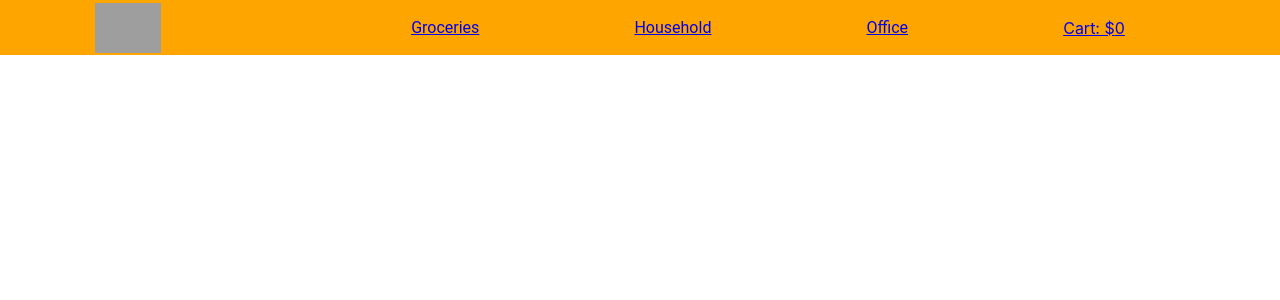
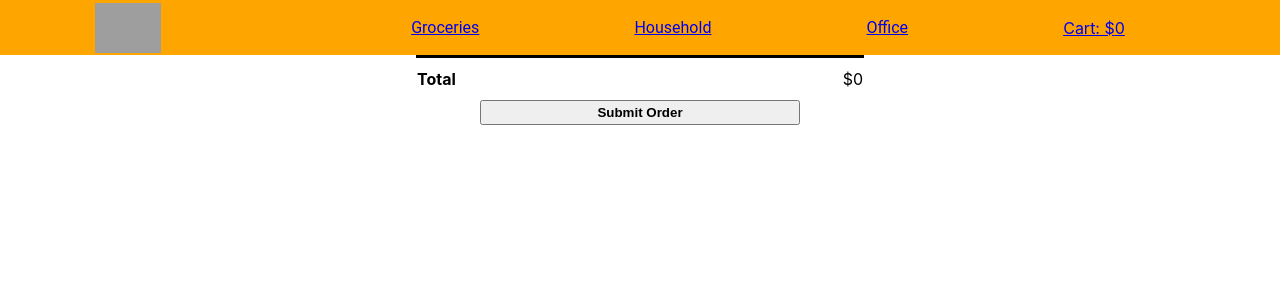
Before and after one commit to mayankmehtani/shopping-cart, a React (Create React App) app: page /Cart in a window 1280 px wide. Shown: the top 300 px of the page. Built offline with nearby package versions, Linux system fonts and the light colour scheme; grey boxes are pictures that could not be loaded.

Commit message:
include cart page

```diff
--- a/src/Banner.jsx
+++ b/src/Banner.jsx
@@ -1,5 +1,6 @@
 import React, {Component} from 'react'
 import {connect} from 'react-redux'
+import Cart from './Cart.jsx'
 import Grid from './Grid.jsx'
 import './Banner.css'
 import etsyLogo from './assets/etsy.png'
@@ -52,6 +53,7 @@ class Banner extends Component {
                     </Route>
 
                     <Route path="/Cart">
+                        <Cart/>
                     </Route>
                 </Switch>
             </Router>
--- a/src/Card.jsx
+++ b/src/Card.jsx
@@ -85,7 +85,7 @@ class Card extends Component {
         } else if (response["current_stock"] < this.state.quantity) {
             alert(`Not enough stock available - only ${response["current_stock"]} left of this item`);
         } else {
-            this.props.addItemToCart(this.props.price, this.state.quantity);
+            this.props.addItemToCart(this.props.price, this.state.quantity, item);
             alert("In Stock!");
         }
     }
@@ -135,8 +135,12 @@ const mapStateToProps = (state) => {
 
 const mapDispatchToProps = (dispatch) => {
     return {
-        addItemToCart: (price, quantity) => dispatch(
-            addItemToCart({"price" :price, "quantity": quantity})
+        addItemToCart: (price, quantity, itemName) => dispatch(
+            addItemToCart({
+                "price": price,
+                "quantity": quantity,
+                "itemName": itemName,
+            })
         ),
     }
 }
--- /dev/null
+++ b/src/Cart.css
@@ -0,0 +1,56 @@
+#cart-container {
+    display: flex;
+    flex-direction: column;
+    justify-content: center;
+    align-items: center;
+}
+
+table {
+    border-collapse: collapse;
+    width: 35%;
+}
+
+td {
+    text-align: right;
+    height: 40px;
+    width: 80px;
+    white-space: nowrap;
+    overflow: hidden;
+    text-overflow: ellipsis;
+}
+
+th {
+    text-align: left;
+}
+
+th:nth-child(3){
+    width: 65px;
+}
+
+tr > td:nth-child(3){
+    width: 65px;
+}
+
+th:nth-child(4) {
+    text-align: right;
+}
+
+.item-name {
+    text-align: left;
+}
+
+#order-total {
+    border-top: 3px black solid;
+}
+
+#order-total > td:nth-child(1) {
+    text-align: left;
+    font-weight: bold;
+}
+
+button {
+    width: 25%;
+    height: 25px;
+    cursor: pointer;
+    font-weight: bold;
+}
--- /dev/null
+++ b/src/Cart.jsx
@@ -0,0 +1,96 @@
+import React, {Component} from 'react'
+import {connect} from 'react-redux'
+// import Card from './Card.jsx'
+import './Cart.css'
+import _ from 'lodash'
+
+class Cart extends Component {
+    constructor(props) {
+        super(props);
+
+        this.state = {
+            itemInfo: [],
+        }
+    }
+
+    render() {
+        return (
+            <div id="cart-container">
+                <table>
+                    {_.size(this.props.cartItems) ?
+                        <tr>
+                            <th>
+                                Item
+                            </th>
+
+                            <th>
+                                Price
+                            </th>
+
+                            <th>
+                                Quantity
+                            </th>
+
+                            <th/>
+                        </tr>
+                        : null
+                    }
+
+
+                    {Object.entries(this.props.cartItems).map((a) =>
+                        <tr>
+                            <td class="item-name">
+                                {a[0]}
+                            </td>
+
+                            <td>
+                                ${a[1].price}
+                            </td>
+
+                            <td>
+                                {a[1].quantity}
+                            </td>
+
+                            <td>
+                                ${Number(a[1].price)*Number(a[1].quantity)}
+                            </td>
+                        </tr>
+                    )}
+
+                    <tr id="order-total">
+                        <td>
+                            Total
+                        </td>
+                        <td/>
+                        <td/>
+                        <td>
+                            ${this.props.cartTotal}
+                        </td>
+                    </tr>
+                </table>
+
+                <button onClick={() => console.log("Order Submitted")}>
+                    Submit Order
+                </button>
+            </div>
+        )
+    }
+}
+
+// maps redux state to this component's props
+const mapStateToProps = (state) => {
+    return {
+        cartTotal: state.cart.total,
+        cartItems: state.cart.items,
+    };
+}
+
+// const mapDispatchToProps = (dispatch) => {
+//     return {
+//         addItemToCart: (price, quantity) => dispatch(
+//             addItemToCart({"price" :price, "quantity": quantity})
+//         ),
+//     }
+// }
+
+export default connect(mapStateToProps)(Cart);
--- a/src/Grid.jsx
+++ b/src/Grid.jsx
@@ -53,11 +53,13 @@ class Grid extends Component {
     async componentDidMount() {
         this.setCards();
     }
+
     async componentDidUpdate(prevProps) {
         if (this.props.itemCategory !== prevProps.itemCategory) {
             this.setCards();
         }
     }
+
     render() {
         return (
             <div id="grid">
--- a/src/features/cartSlice.js
+++ b/src/features/cartSlice.js
@@ -1,4 +1,5 @@
 import { createSlice } from '@reduxjs/toolkit'
+import _ from 'lodash'
 
 const cartSlice = createSlice({
     name: 'cart', // not entirely sure what this field does
@@ -8,8 +9,14 @@ const cartSlice = createSlice({
     },
     reducers: {
         addItemToCart: (state=this.initialState, action) => {
+            let newItems = Object.assign({}, state.items);
+            newItems[action.payload.itemName] = {
+                "price": action.payload.price,
+                "quantity": _.get(newItems[action.payload.itemName], "quantity", 0) + action.payload.quantity,
+            }
+
             return {
-                ...state,
+                items: newItems,
                 total: state.total+(action.payload.price*action.payload.quantity)
             };
         }
```
